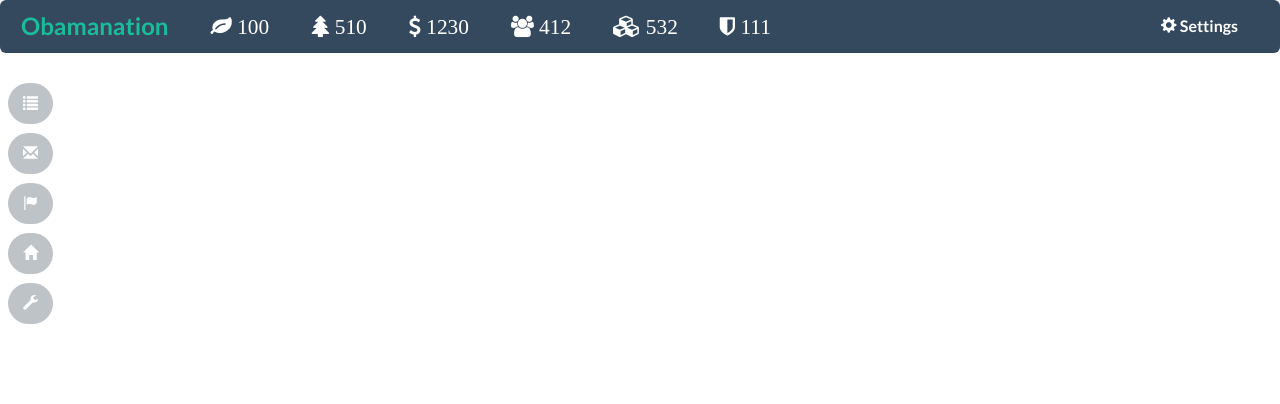
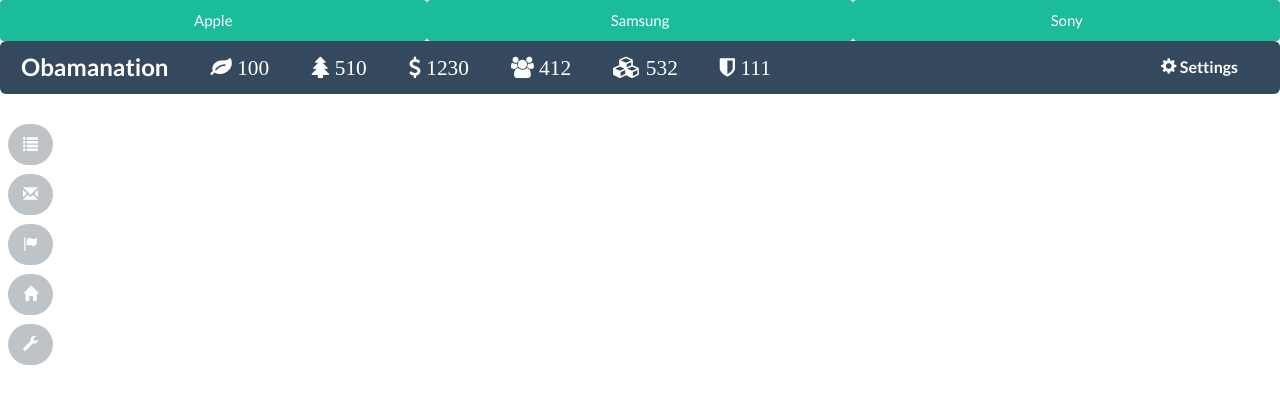
Before and after one commit to Ericil/Nations, a Flask app: page / in a window 1280 px wide. Shown: the top 404 px of the page. Run offline with Flask 2, Linux system fonts and the light colour scheme; some libraries are stand-ins or nearby versions.

Commit message:
working on build

```diff
--- /dev/null
+++ b/templates/build.html
@@ -0,0 +1,5 @@
+<div class="btn-group-justified">
+   <a href="#" class="btn btn-primary">Apple</a>
+  <a href="#" class="btn btn-primary">Samsung</a>
+  <a href="#" class="btn btn-primary">Sony</a>
+</div>
--- a/templates/test.html
+++ b/templates/test.html
@@ -5,7 +5,7 @@
     <title>DomiNation</title>
 
     <link rel="stylesheet" href="http://maxcdn.bootstrapcdn.com/bootstrap/3.3.5/css/bootstrap.min.css">
- <link rel="stylesheet" href="{{url_for('static', filename='dist/css/flat-ui.min.css')}}"
+    <link rel="stylesheet" href="{{url_for('static', filename='dist/css/flat-ui.min.css')}}">
     <link rel="stylesheet" href="{{url_for('static', filename='style.css')}}">
     <link rel="stylesheet" href="http://cdnjs.cloudflare.com/ajax/libs/font-awesome/4.4.0/css/font-awesome.min.css">
 
@@ -34,6 +34,7 @@
       left: 0;
       bottom: 0;
       width: 250px;
+      opacity: 0.6;
       display: none;
       }
 
@@ -58,9 +59,10 @@
 
 
   <body>
+
+{% include 'build.html' %}
     <!-- Overview -->
     {% include 'overview.html' %}
-
 
     <!-- Nav bar: Contains resources and settings -->
     {% include 'navbar.html' %}
@@ -69,7 +71,8 @@
     {% include 'sideoptions.html' %}
 
     <!-- chat -->
-    {% include "chat.html" %}
+    {% include 'chat.html' %}
+
 
 
 
```
Lines whose indentation alone changed are shown as unchanged.
